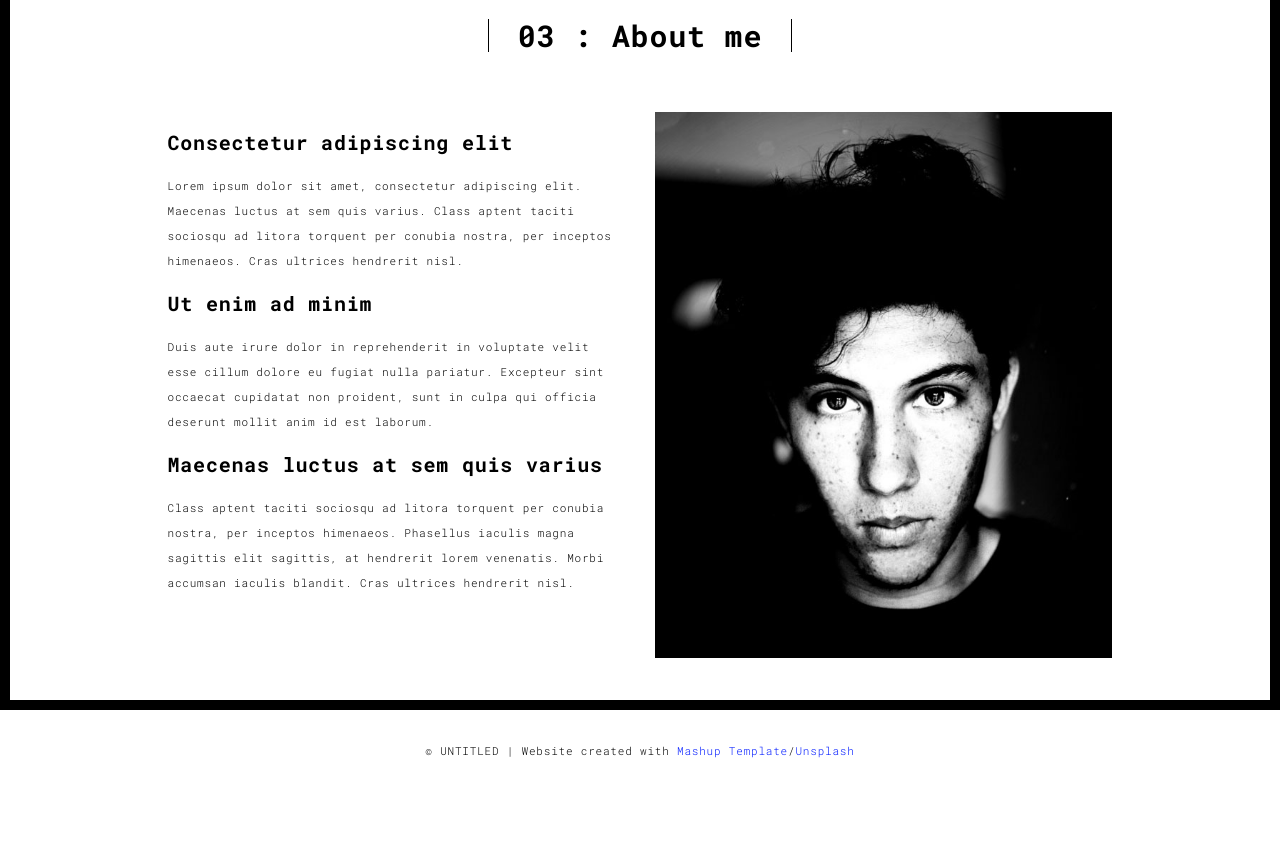
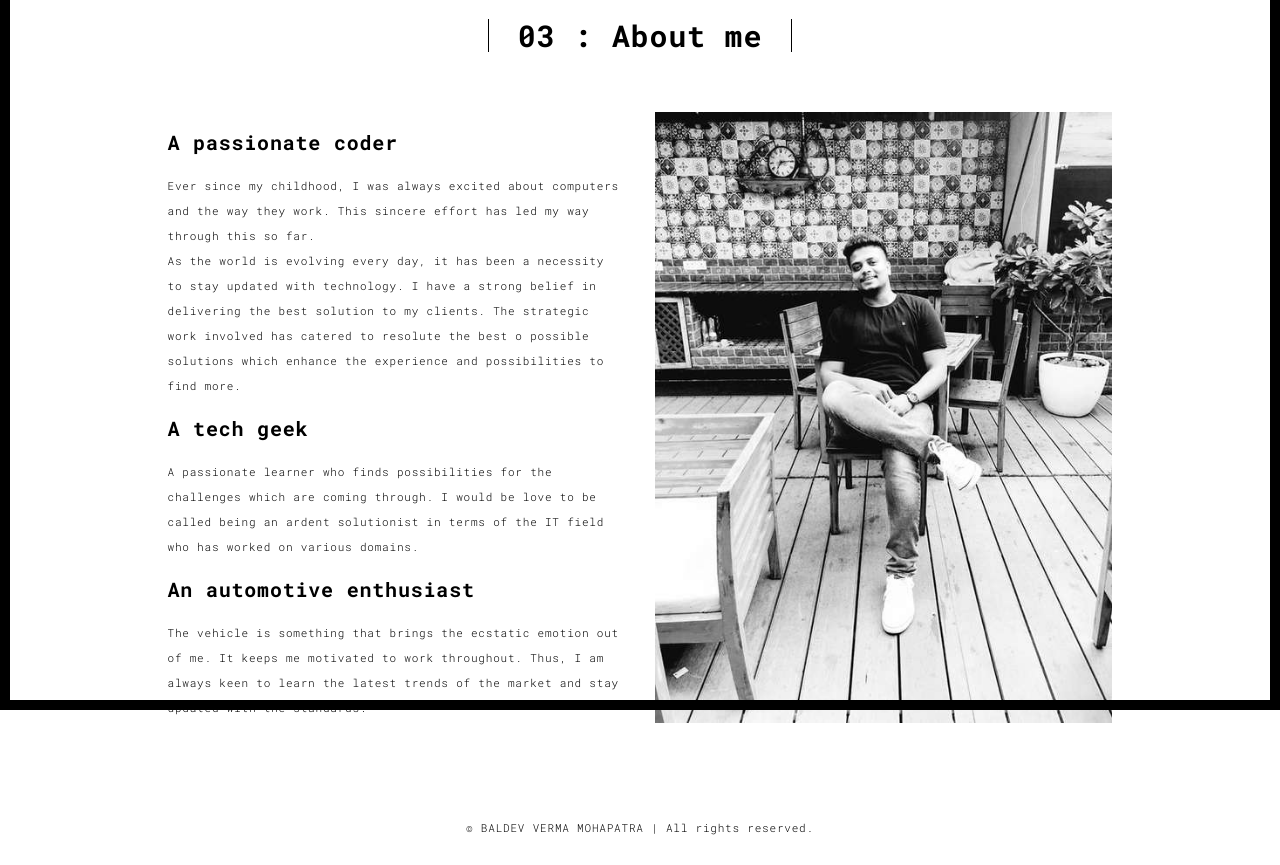
Before and after one commit to baldev95/portfo, a Flask app: page /about.html in a window 1280 px wide. Shown: the part 90-955 px from the top of the page. Before the commit the page ends 848 px from the top, so only its background shows below. Run offline with Flask 2, Linux system fonts and the light colour scheme; some libraries are stand-ins or nearby versions.

Commit message:
my portflio website

```diff
--- a/templates/about.html
+++ b/templates/about.html
@@ -15,7 +15,7 @@
   <link rel="apple-touch-icon" sizes="180x180" href="./static/assets/apple-icon-180x180.png">
   <link href="./static/assets/favicon.png " rel="icon">
 
-  <title>Title page</title>
+  <title>About page</title>
 
 <link href="./static/main.3f6952e4.css" rel="stylesheet"></head>
 
@@ -61,16 +61,21 @@
             <div class="col-md-10 col-md-offset-1">
               <div class="row">
                 <div class="col-xs-12 col-md-6">
-                  <h3>Consectetur adipiscing elit</h3>
-                  <p>Lorem ipsum dolor sit amet, consectetur adipiscing elit. Maecenas luctus at sem quis varius.
-                  Class aptent taciti sociosqu ad litora torquent per conubia nostra, per inceptos himenaeos. Cras ultrices hendrerit nisl.</p>
-                  <h3>Ut enim ad minim </h3>
-                  <p>Duis aute irure dolor in reprehenderit in voluptate velit esse
-                  cillum dolore eu fugiat nulla pariatur. Excepteur sint occaecat cupidatat non
-                  proident, sunt in culpa qui officia deserunt mollit anim id est laborum.
-                  <h3>Maecenas luctus at sem quis varius</h3>
-                  <p>
-                  Class aptent taciti sociosqu ad litora torquent per conubia nostra, per inceptos himenaeos. Phasellus iaculis magna sagittis elit sagittis, at hendrerit lorem venenatis. Morbi accumsan iaculis blandit. Cras ultrices hendrerit nisl.</p>
+                  <h3>A passionate coder</h3>
+                  <p>Ever since my childhood, I was always excited about computers and the way they work. This sincere
+                    effort has led my way through this so far.<br>
+                    As the world is evolving every day, it has been a necessity to stay updated with technology.
+                    I have a strong belief in delivering the best solution to my clients. The strategic work involved has catered
+                    to resolute the best o possible solutions which enhance the experience and possibilities to find more.
+                  </p>
+                  <h3>A tech geek</h3>
+                  <p>A passionate learner who finds possibilities for the challenges which are coming through. I would be
+                    love to be called being an ardent solutionist in terms of the IT field who has worked on various domains.
+                  </p>
+                  <h3>An automotive enthusiast</h3>
+                  <p>The vehicle is something that brings the ecstatic emotion out of me. It keeps me motivated to work throughout.
+                  Thus, I am always keen to learn the latest trends of the market and stay updated with the standards.
+                  </p>
                 </div>
                 <div class="col-xs-12 col-md-6">
                   <img src="./static/assets/images/profil.jpg" class="img-responsive" alt="">
@@ -90,7 +95,7 @@
   <div class="container">
     <div class="row">
       <div class="col-xs-12">
-        <p>© UNTITLED | Website created with <a href="http://www.mashup-template.com/" title="Create website with free html template">Mashup Template</a>/<a href="https://www.unsplash.com/" title="Beautiful Free Images">Unsplash</a></p>
+        <p>© BALDEV VERMA MOHAPATRA | All rights reserved.</p>
       </div>
     </div>
   </div>
--- a/templates/contact.html
+++ b/templates/contact.html
@@ -15,7 +15,7 @@
   <link rel="apple-touch-icon" sizes="180x180" href="./static/assets/favicon.png">
   <link href="./static/assets/favicon.png" rel="icon">
 
-  <title>Title page</title>
+  <title>Contact page</title>
 
 <link href="./static/main.3f6952e4.css" rel="stylesheet"></head>
 
@@ -122,7 +122,7 @@
   <div class="container">
     <div class="row">
       <div class="col-xs-12">
-        <p>© UNTITLED | Website created with <a href="http://www.mashup-template.com/" title="Create website with free html template">Mashup Template</a>/<a href="https://www.unsplash.com/" title="Beautiful Free Images">Unsplash</a></p>
+        <p>© BALDEV VERMA MOHAPATRA | All rights reserved.</p>
       </div>
     </div>
   </div>
--- a/templates/thankyou.html
+++ b/templates/thankyou.html
@@ -15,7 +15,7 @@
   <link rel="apple-touch-icon" sizes="180x180" href="./static/assets/favicon.png">
   <link href="./static/assets/favicon.png" rel="icon">
 
-  <title>Title page</title>
+  <title>Thankyou page</title>
 
 <link href="./static/main.3f6952e4.css" rel="stylesheet"></head>
 
@@ -67,7 +67,7 @@
   <div class="container">
     <div class="row">
       <div class="col-xs-12">
-        <p>© UNTITLED | Website created with <a href="http://www.mashup-template.com/" title="Create website with free html template">Mashup Template</a>/<a href="https://www.unsplash.com/" title="Beautiful Free Images">Unsplash</a></p>
+        <p>© BALDEV VERMA MOHAPATRA | All rights reserved.</p>
       </div>
     </div>
   </div>
--- a/templates/work.html
+++ b/templates/work.html
@@ -13,9 +13,9 @@
   <meta name="msapplication-tap-highlight" content="no">
 
   <link rel="apple-touch-icon" sizes="180x180" href="./static/assets/apple-icon-180x180.png">
-  <link href="./static/assets/favicon.ico" rel="icon">
+  <link href="./static/assets/favicon.png" rel="icon">
 
-  <title>Title page</title>
+  <title>Work page</title>
 
 <link href="./static/main.3f6952e4.css" rel="stylesheet"></head>
 
@@ -104,7 +104,7 @@
   <div class="container">
     <div class="row">
       <div class="col-xs-12">
-        <p>© UNTITLED | Website created with <a href="http://www.mashup-template.com/" title="Create website with free html template">Mashup Template</a>/<a href="https://www.unsplash.com/" title="Beautiful Free Images">Unsplash</a></p>
+        <p>© BALDEV VERMA MOHAPATRA | All rights reserved.</p>
       </div>
     </div>
   </div>
--- a/templates/works.html
+++ b/templates/works.html
@@ -15,7 +15,7 @@
   <link rel="apple-touch-icon" sizes="180x180" href="./static/assets/apple-icon-180x180.png">
   <link href="./static/assets/favicon.png" rel="icon">
 
-  <title>Title page</title>
+  <title>Works page</title>
 
 <link href="./static/main.3f6952e4.css" rel="stylesheet"></head>
 
@@ -171,7 +171,7 @@
   <div class="container">
     <div class="row">
       <div class="col-xs-12">
-        <p>© UNTITLED | Website created with <a href="http://www.mashup-template.com/" title="Create website with free html template">Mashup Template</a>/<a href="https://www.unsplash.com/" title="Beautiful Free Images">Unsplash</a></p>
+        <p>© BALDEV VERMA MOHAPATRA | All rights reserved.</p>
       </div>
     </div>
   </div>
```
Also changed, not shown: static/assets/images/profil.jpg.
